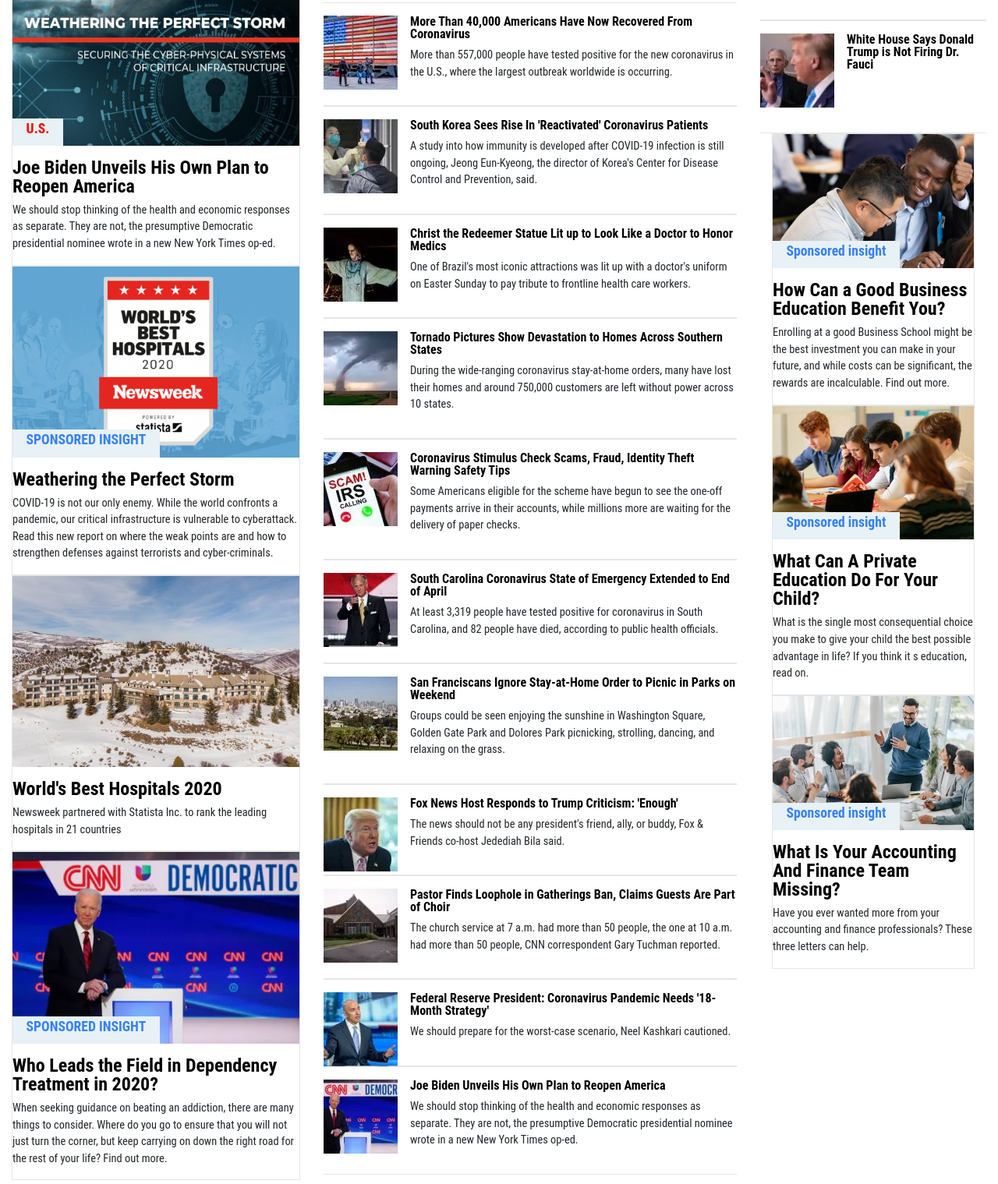
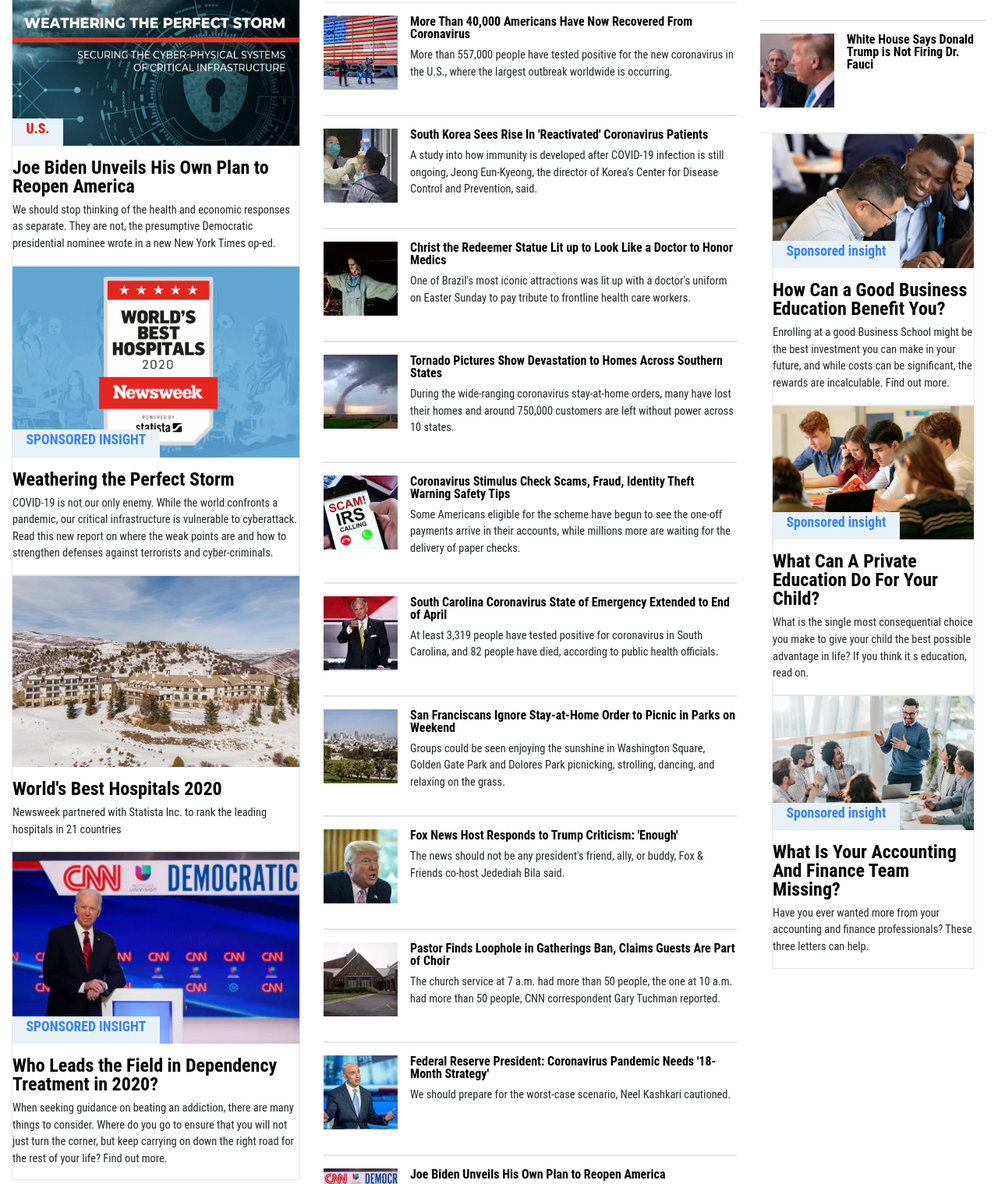
Before and after one commit to Mikearaya/newsweek-clone, a website: page index.html in a window 1280 px wide. Shown: the part 1826-3345 px from the top of the page at 78% size. Drawn offline with nearby package versions, Linux system fonts and the light colour scheme.

Commit message:
cleared floating elements on more story

```diff
--- a/index.html
+++ b/index.html
@@ -502,7 +502,7 @@
                   <h2 class="w-100">more story</h2>
                   <div class="row">
                     <div class="col-12">
-                      <article class="left-thumbnail">
+                      <article class="left-thumbnail clearfix">
                         <figure>
                           <img
                             src="./assets/images/more-stories-1.webp"
@@ -524,7 +524,7 @@
                           outbreak worldwide is occurring.
                         </p>
                       </article>
-                      <article class="left-thumbnail">
+                      <article class="left-thumbnail clearfix">
                         <figure>
                           <img
                             src="./assets/images/more-stories-2.webp"
@@ -549,7 +549,7 @@
                           Disease Control and Prevention, said.
                         </p>
                       </article>
-                      <article class="left-thumbnail">
+                      <article class="left-thumbnail clearfix">
                         <figure>
                           <img
                             src="./assets/images/more-stories-3.webp"
@@ -571,7 +571,7 @@
                           tribute to frontline health care workers.
                         </p>
                       </article>
-                      <article class="left-thumbnail">
+                      <article class="left-thumbnail clearfix">
                         <figure>
                           <img
                             src="./assets/images/more-stories-4.webp"
@@ -593,7 +593,7 @@
                           customers are left without power across 10 states.
                         </p>
                       </article>
-                      <article class="left-thumbnail">
+                      <article class="left-thumbnail clearfix">
                         <figure>
                           <img
                             src="./assets/images/more-stories-5.webp"
@@ -616,7 +616,7 @@
                           paper checks.
                         </p>
                       </article>
-                      <article class="left-thumbnail">
+                      <article class="left-thumbnail clearfix">
                         <figure>
                           <img
                             src="./assets/images/more-stories-6.webp"
@@ -638,7 +638,7 @@
                           died, according to public health officials.
                         </p>
                       </article>
-                      <article class="left-thumbnail">
+                      <article class="left-thumbnail clearfix">
                         <figure>
                           <img
                             src="./assets/images/more-stories-7.webp"
@@ -661,7 +661,7 @@
                           grass.
                         </p>
                       </article>
-                      <article class="left-thumbnail">
+                      <article class="left-thumbnail clearfix">
                         <figure>
                           <img
                             src="./assets/images/more-stories-8.webp"
@@ -684,7 +684,7 @@
                           Fox & Friends co-host Jedediah Bila said.
                         </p>
                       </article>
-                      <article class="left-thumbnail">
+                      <article class="left-thumbnail clearfix">
                         <figure>
                           <img
                             src="./assets/images/more-stories-9.webp"
@@ -709,7 +709,7 @@
                           CNN correspondent Gary Tuchman reported.
                         </p>
                       </article>
-                      <article class="left-thumbnail">
+                      <article class="left-thumbnail clearfix">
                         <figure>
                           <img
                             src="./assets/images/more-stories-10.webp"
@@ -730,7 +730,7 @@
                           Neel Kashkari cautioned.
                         </p>
                       </article>
-                      <article class="left-thumbnail">
+                      <article class="left-thumbnail clearfix">
                         <figure>
                           <img
                             src="./assets/images/more-stories-11.webp"
```
